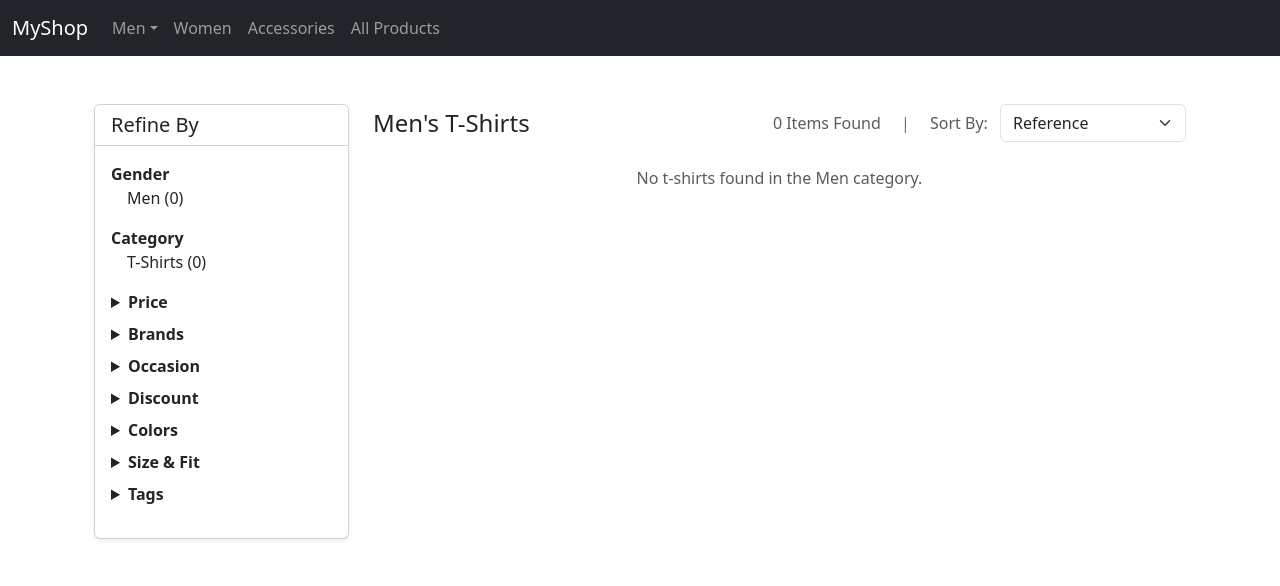
After one commit to vikasgj/E-Commerce, a Django app: page /products/shop/men/tshirts/ in a window 1280 px wide. The commit adds this page. Shown: the top 586 px of the page. Run offline with Django 5.2, Linux system fonts and the light colour scheme; data that the repository does not hold is empty.

Commit message:
2nd commit

```diff
--- a/core/templates/core/home.html
+++ b/core/templates/core/home.html
@@ -298,7 +298,7 @@
                     aria-haspopup="true" aria-expanded="false">Men</a>
                   <ul class="dropdown-menu list-unstyled" aria-labelledby="dropdownHome">
                     <li>
-                      <a href="{% url 'home' %}" class="dropdown-item item-anchor">T Shirts</a>
+                      <a href="{% url 'shop_men_tshirts' %}" class="dropdown-item item-anchor">T Shirts</a>
                     </li>
                     <li>
                       <a href="{% url 'home' %}" class="dropdown-item item-anchor">Shirts </a>
--- a/ecommerce_site/settings.py
+++ b/ecommerce_site/settings.py
@@ -62,7 +62,7 @@ DATABASES = {
         'ENGINE': 'django.db.backends.postgresql',
         'NAME': 'ecommerce_db',
         'USER': 'postgres',
-        'PASSWORD': '',
+        'PASSWORD': 'Vikasgj@123',
         'HOST': 'localhost',
         'PORT': '5432',
     }
--- /dev/null
+++ b/products/templates/products/base.html
@@ -0,0 +1,47 @@
+<!DOCTYPE html>
+<html lang="en">
+<head>
+    <meta charset="UTF-8">
+    <title>{% block title %}My Shop{% endblock %}</title>
+    <link href="https://cdn.jsdelivr.net/npm/bootstrap@5.3.3/dist/css/bootstrap.min.css" rel="stylesheet">
+</head>
+<body>
+
+<!-- Navbar -->
+<nav class="navbar navbar-expand-lg navbar-dark bg-dark">
+  <div class="container-fluid">
+    <a class="navbar-brand" href="#">MyShop</a>
+    <button class="navbar-toggler" type="button" data-bs-toggle="collapse"
+            data-bs-target="#navbarNav" aria-controls="navbarNav" aria-expanded="false"
+            aria-label="Toggle navigation">
+      <span class="navbar-toggler-icon"></span>
+    </button>
+    <div class="collapse navbar-collapse" id="navbarNav">
+      <ul class="navbar-nav">
+        <!-- Men -->
+        <li class="nav-item dropdown">
+          <a class="nav-link dropdown-toggle" href="#" id="dropdownMen" role="button"
+             data-bs-toggle="dropdown" aria-expanded="false">Men</a>
+          <ul class="dropdown-menu" aria-labelledby="dropdownMen">
+            <li><a class="dropdown-item" href="{% url 'shop_men_tshirts' %}">T-Shirts</a></li>
+            <li><a class="dropdown-item" href="{% url 'shop_men' %}">All Men's Wear</a></li>
+          </ul>
+        </li>
+
+        <!-- Other sections -->
+        <li class="nav-item"><a class="nav-link" href="{% url 'shop_women' %}">Women</a></li>
+        <li class="nav-item"><a class="nav-link" href="{% url 'shop_accessories' %}">Accessories</a></li>
+        <li class="nav-item"><a class="nav-link" href="{% url 'all_products' %}">All Products</a></li>
+      </ul>
+    </div>
+  </div>
+</nav>
+
+<!-- Content -->
+<main class="container mt-4">
+    {% block content %}{% endblock %}
+</main>
+
+<script src="https://cdn.jsdelivr.net/npm/bootstrap@5.3.3/dist/js/bootstrap.bundle.min.js"></script>
+</body>
+</html>
--- /dev/null
+++ b/products/templates/products/shop_men_tshirts.html
@@ -0,0 +1,91 @@
+{% extends 'products/base.html' %}
+
+{% block title %}Men's T-Shirts{% endblock %}
+
+{% block content %}
+<div class="container py-4">
+  <div class="row">
+    <!-- Sidebar filters -->
+    <div class="col-md-3">
+      <div class="card shadow-sm mb-4">
+        <div class="card-header bg-white">
+          <h5 class="mb-0">Refine By</h5>
+        </div>
+        <div class="card-body">
+          <ul class="list-unstyled">
+            <li class="mb-3">
+              <strong>Gender</strong>
+              <ul class="list-unstyled ms-3">
+                <li>Men ({{ products|length }})</li>
+              </ul>
+            </li>
+            <li class="mb-3">
+              <strong>Category</strong>
+              <ul class="list-unstyled ms-3">
+                <li>T-Shirts ({{ products|length }})</li>
+              </ul>
+            </li>
+            <li class="mb-2"><details><summary><strong>Price</strong></summary></details></li>
+            <li class="mb-2"><details><summary><strong>Brands</strong></summary></details></li>
+            <li class="mb-2"><details><summary><strong>Occasion</strong></summary></details></li>
+            <li class="mb-2"><details><summary><strong>Discount</strong></summary></details></li>
+            <li class="mb-2"><details><summary><strong>Colors</strong></summary></details></li>
+            <li class="mb-2"><details><summary><strong>Size & Fit</strong></summary></details></li>
+            <li class="mb-2"><details><summary><strong>Tags</strong></summary></details></li>
+          </ul>
+        </div>
+      </div>
+    </div>
+
+    <!-- Main content -->
+    <div class="col-md-9">
+      <div class="d-flex justify-content-between align-items-center mb-4">
+        <h2 class="h4 mb-0">Men's T-Shirts</h2>
+        <div class="text-end">
+          <span class="text-muted">{{ products|length }} Items Found</span>
+          <span class="mx-3 text-secondary">|</span>
+          <label for="sortSelect" class="me-2 text-muted">Sort By:</label>
+          <select class="form-select d-inline-block w-auto" id="sortSelect">
+            <option>Reference</option>
+            <option>Price: Low to High</option>
+            <option>Price: High to Low</option>
+          </select>
+        </div>
+      </div>
+
+      <div class="row">
+        {% for product in products %}
+        <div class="col-md-4 col-lg-3 mb-4">
+          <div class="card h-100 shadow-sm border-0">
+            {% if product.image %}
+            <img src="{{ product.image.url }}" class="card-img-top" style="height: 250px; object-fit: cover;" alt="{{ product.title }}">
+            {% else %}
+            <img src="https://via.placeholder.com/300x300.png?text=No+Image+Available" class="card-img-top" alt="No image">
+            {% endif %}
+            <div class="card-body d-flex flex-column">
+  <h6 class="card-title mb-1">{{ product.title }}</h6>
+
+  {% if product.discounted_price %}
+    <p class="text-muted mb-1">
+      <small><s>₹{{ product.price }}</s></small>
+    </p>
+    <p class="text-danger mb-2 fw-semibold">₹{{ product.discounted_price }}</p>
+  {% else %}
+    <p class="text-danger mb-2 fw-semibold">₹{{ product.price }}</p>
+  {% endif %}
+
+  <a href="{% url 'product_detail' product.id %}" class="btn btn-outline-primary btn-sm mt-auto">View</a>
+</div>
+
+          </div>
+        </div>
+        {% empty %}
+        <div class="col-12">
+          <p class="text-center text-muted">No t-shirts found in the Men category.</p>
+        </div>
+        {% endfor %}
+      </div>
+    </div>
+  </div>
+</div>
+{% endblock %}
--- a/products/urls.py
+++ b/products/urls.py
@@ -2,12 +2,11 @@ from django.urls import path
 from . import views
 
 urlpatterns = [
-    # Define the URL pattern for the men's shop page
     path('shop/men/', views.shop_men, name='shop_men'),
+    path('shop/men/tshirts/', views.shop_men_tshirts, name='shop_men_tshirts'),
     path('shop/women/', views.shop_women, name='shop_women'),
     path('shop/accessories/', views.shop_accessories, name='shop_accessories'),
     path('shop/all/', views.all_products, name='all_products'),
     path('product/<int:product_id>/', views.product_detail, name='product_detail'),
     path('shop/collection/', views.shop_collection, name='shop_collection'),
-
 ]
--- a/products/views.py
+++ b/products/views.py
@@ -1,32 +1,27 @@
-from django.shortcuts import render
-from django.shortcuts import redirect, get_object_or_404
+from django.shortcuts import render, get_object_or_404
 from products.models import Product
 
-# View for men's products
 def shop_men(request):
-    # Logic for retrieving men's products from the database (e.g., Product model)
-    products_men = Product.objects.filter(category='men')  # Adjust according to your model
+    products_men = Product.objects.filter(category='men')
     return render(request, 'products/shop_men.html', {'products': products_men})
 
-# Create a view for the women's products page
+def shop_men_tshirts(request):
+    tshirts = Product.objects.filter(category='men', subcategory='tshirt')
+    return render(request, 'products/shop_men_tshirts.html', {'products': tshirts})
+
 def shop_women(request):
-    # Logic to display women's products
     return render(request, 'products/shop_women.html')
 
-# Create a view for the accessories products page
 def shop_accessories(request):
-    # Logic to display accessories products
     return render(request, 'products/shop_accessories.html')
 
-# View for displaying all products
 def all_products(request):
-    products = Product.objects.all()  # Fetch all products from the database
+    products = Product.objects.all()
     return render(request, 'products/all_products.html', {'products': products})
 
-# View for displaying product details
 def product_detail(request, product_id):
-    product = get_object_or_404(Product, id=product_id)  # Fetch the product by its ID
+    product = get_object_or_404(Product, id=product_id)
     return render(request, 'products/product_detail.html', {'product': product})
 
 def shop_collection(request):
-    return render(request, 'products/shop_collection.html')  # or whatever template you're using
+    return render(request, 'products/shop_collection.html')
```
Also changed, not shown: products/models.py (+8 -0 lines), products/templates/products/shop_category.html (added, +31 -0 lines), media/products/Puma1.jpg (added), products/migrations/0001_initial.py, wishlist/migrations/0001_initial.py.
